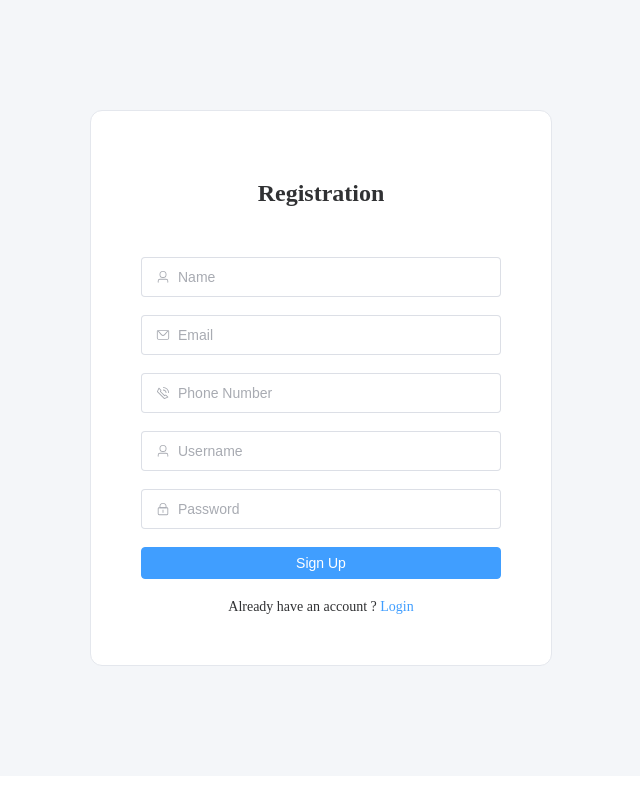
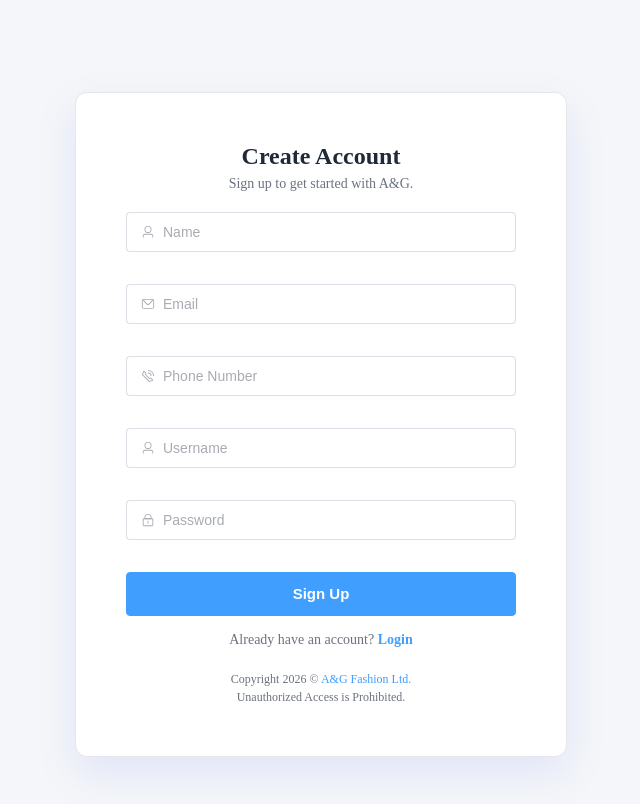
Before and after one commit to shamim009277/admin-dashboard-vue3-elementplus, a Vue app: page /register in a window 1280 px wide. Shown: the top 804 px of the page, without its empty margins (319-959 px from the left). Built offline with nearby package versions, Linux system fonts and the light colour scheme.

Commit message:
Auth page update

```diff
--- a/src/views/auth/Login.vue
+++ b/src/views/auth/Login.vue
@@ -1,9 +1,10 @@
 <template>
   <div class="login-wrapper">
     <el-card class="login-card" shadow="hover">
-      <h2 class="text-center text-xl font-bold mb-2 flex items-center justify-center gap-2" style="text-align: center;margin-bottom: 5px;">
-        Admin Login
-      </h2>
+      <div class="login-header">
+        <h2>Welcome Back!</h2>
+        <p>Sign in to continue to A&amp;G.</p>
+      </div>
 
       <!-- Logo -->
       <div class="login-logo">
@@ -13,7 +14,8 @@
       <!-- Login Form -->
       <el-form ref="loginFormRef" :model="loginForm" :rules="rules" label-width="0" class="login-form">
         <el-form-item prop="username">
-          <el-input v-model="loginForm.username" placeholder="Username" autocomplete="off" :prefix-icon="User" size="large"></el-input>
+          <el-input v-model="loginForm.username" placeholder="Username" autocomplete="off" :prefix-icon="User"
+            size="large"></el-input>
         </el-form-item>
 
         <el-form-item prop="password">
@@ -35,13 +37,20 @@
           <span>Don't have an account yet ? </span><router-link to="/register">Sign Up</router-link>
         </div>
       </el-form>
+
+      <div class="login-footer">
+        <p>Copyright 2026 © <a href="#" target="_blank" rel="noopener noreferrer">A&G Fashion Ltd.</a></p>
+        <p>Unauthorized Access is Prohibited.</p>
+      </div>
     </el-card>
+
+
   </div>
 </template>
 
 <script setup>
 import { ref, reactive } from 'vue'
-import { Search, User, Lock } from '@element-plus/icons-vue'
+import { User, Lock } from '@element-plus/icons-vue'
 
 const loginFormRef = ref(null)
 const showPassword = ref(false)
@@ -74,11 +83,13 @@ const submitLogin = (formEl) => {
 
 <style scoped>
 .login-wrapper {
-  min-height: 97vh;
+  min-height: 100vh;
   display: flex;
+  flex-direction: column;
   align-items: center;
   justify-content: center;
   background: #f4f6f9;
+  padding: 24px 16px 16px;
 }
 
 .login-card {
@@ -86,6 +97,24 @@ const submitLogin = (formEl) => {
   width: 100%;
   padding: 30px;
   border-radius: 12px;
+}
+
+.login-header {
+  text-align: center;
+  margin-bottom: 20px;
+}
+
+.login-header h2 {
+  margin: 0 0 6px;
+  font-size: 24px;
+  font-weight: 700;
+  color: #1f2937;
+}
+
+.login-header p {
+  margin: 0;
+  color: #6b7280;
+  font-size: 14px;
 }
 
 .login-logo {
@@ -108,4 +137,22 @@ const submitLogin = (formEl) => {
   color: #409eff;
   text-decoration: none;
 }
+
+.login-footer {
+  margin-top: 25px;
+  text-align: center;
+  color: #6b7280;
+  font-size: 12px;
+  line-height: 1.5;
+}
+
+.login-footer a {
+  color: #409eff;
+  text-decoration: none;
+}
+
+.login-footer p {
+  padding: 0;
+  margin: 0;
+}
 </style>
--- a/src/views/auth/Register.vue
+++ b/src/views/auth/Register.vue
@@ -1,57 +1,62 @@
 <template>
   <div class="login-wrapper">
     <el-card class="login-card" shadow="hover">
-        <h2 class="text-center text-xl font-bold mb-4 flex items-center justify-center gap-2" style="text-align: center;margin-bottom: 50px;">
-          Registration
-        </h2>
+      <div class="login-header">
+        <h2>Create Account</h2>
+        <p>Sign up to get started with A&amp;G.</p>
+      </div>
 
-        <!-- Logo -->
-        <!-- <div class="login-logo">
-          <img src="/public/logo/1.png" alt="Logo" />
-        </div> -->
-
-        <!-- Login Form -->
       <el-form ref="loginFormRef" :model="loginForm" :rules="rules" label-width="0" class="login-form">
         <el-form-item prop="name">
-            <el-input v-model="loginForm.name" placeholder="Name" autocomplete="off" :prefix-icon="User" size="large"></el-input>
-          </el-form-item>
+          <el-input v-model="loginForm.name" placeholder="Name" autocomplete="off" :prefix-icon="User" size="large" />
+        </el-form-item><br>
 
         <el-form-item prop="email">
-            <el-input v-model="loginForm.email" placeholder="Email" autocomplete="off" :prefix-icon="Message" size="large"></el-input>
-          </el-form-item>
+          <el-input v-model="loginForm.email" placeholder="Email" autocomplete="off" :prefix-icon="Message" size="large" />
+        </el-form-item><br>
 
         <el-form-item prop="phone">
-            <el-input v-model="loginForm.phone" placeholder="Phone Number" autocomplete="off" :prefix-icon="Phone" size="large"></el-input>
-          </el-form-item>
+          <el-input v-model="loginForm.phone" placeholder="Phone Number" autocomplete="off" :prefix-icon="Phone" size="large" />
+        </el-form-item><br>
 
         <el-form-item prop="username">
-            <el-input v-model="loginForm.username" placeholder="Username" autocomplete="off" :prefix-icon="User" size="large"></el-input>
-          </el-form-item>
+          <el-input v-model="loginForm.username" placeholder="Username" autocomplete="off" :prefix-icon="User" size="large" />
+        </el-form-item><br>
 
         <el-form-item prop="password">
-            <el-input v-model="loginForm.password" :type="showPassword ? 'text' : 'password'" placeholder="Password"
-              autocomplete="off" :prefix-icon="Lock" size="large">
-            </el-input>
-          </el-form-item>
+          <el-input
+            v-model="loginForm.password"
+            :type="showPassword ? 'text' : 'password'"
+            placeholder="Password"
+            autocomplete="off"
+            :prefix-icon="Lock"
+            size="large"
+          />
+        </el-form-item><br>
 
         <el-form-item>
-            <el-button type="primary" class="w-full" @click="submitLogin(loginFormRef)" style="width: 100%;">
+          <el-button type="primary" class="login-button" @click="submitLogin(loginFormRef)">
             Sign Up
           </el-button>
         </el-form-item>
 
-          <!-- Links -->
         <div class="login-links">
-            <span>Already have an account ? </span><router-link to="/login">Login</router-link>
+          <span>Already have an account?</span>
+          <router-link to="/login"> Login</router-link>
         </div>
       </el-form>
+
+      <div class="login-footer">
+        <p>Copyright 2026 © <a href="#" target="_blank" rel="noopener noreferrer">A&amp;G Fashion Ltd.</a></p>
+        <p>Unauthorized Access is Prohibited.</p>
+      </div>
     </el-card>
   </div>
 </template>
 
 <script setup>
 import { ref, reactive } from 'vue'
-  import { Search, User, Lock, Phone, Message } from '@element-plus/icons-vue'
+import { User, Lock, Phone, Message } from '@element-plus/icons-vue'
 
 const loginFormRef = ref(null)
 const showPassword = ref(false)
@@ -90,38 +95,81 @@
 
 <style scoped>
 .login-wrapper {
-    min-height: 97vh;
+  min-height: 100vh;
   display: flex;
+  flex-direction: column;
   align-items: center;
   justify-content: center;
   background: #f4f6f9;
+  padding: 24px 16px 16px;
 }
 
 .login-card {
-    max-width: 400px;
+  max-width: 430px;
   width: 100%;
   padding: 30px;
   border-radius: 12px;
+  border: 1px solid #e5e7eb;
+  box-shadow: 0 16px 40px rgba(98, 106, 239, 0.12);
 }
 
-  .login-logo {
+.login-header {
   text-align: center;
   margin-bottom: 20px;
 }
 
-  .login-logo img {
-    width: 100px;
-    height: auto;
+.login-header h2 {
+  margin: 0 0 6px;
+  font-size: 24px;
+  font-weight: 700;
+  color: #1f2937;
+}
+
+.login-header p {
+  margin: 0;
+  color: #6b7280;
+  font-size: 14px;
+}
+
+.login-form :deep(.el-form-item) {
+  margin-bottom: 14px;
+}
+
+.login-button {
+  width: 100%;
+  height: 44px;
+  font-size: 15px;
+  font-weight: 600;
 }
 
 .login-links {
-    margin-top: 20px;
+  margin-top: 16px;
   text-align: center;
   font-size: 14px;
+  color: #6b7280;
 }
 
 .login-links a {
   color: #409eff;
   text-decoration: none;
+  font-weight: 600;
+}
+
+.login-footer {
+  margin-top: 22px;
+  text-align: center;
+  color: #6b7280;
+  font-size: 12px;
+  line-height: 1.5;
+}
+
+.login-footer a {
+  color: #409eff;
+  text-decoration: none;
+}
+
+.login-footer p {
+  margin: 0;
+  padding: 0;
 }
 </style>
```
Lines whose indentation alone changed are shown as unchanged.
